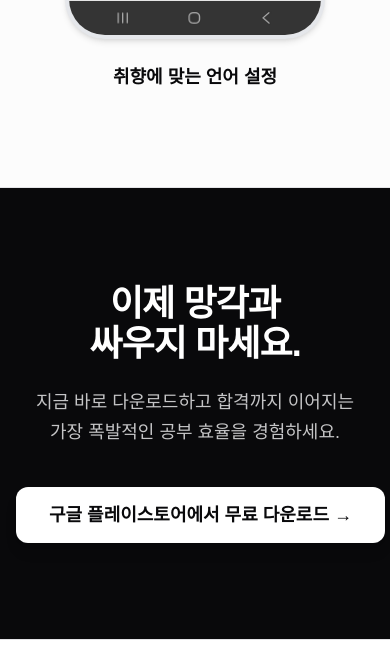
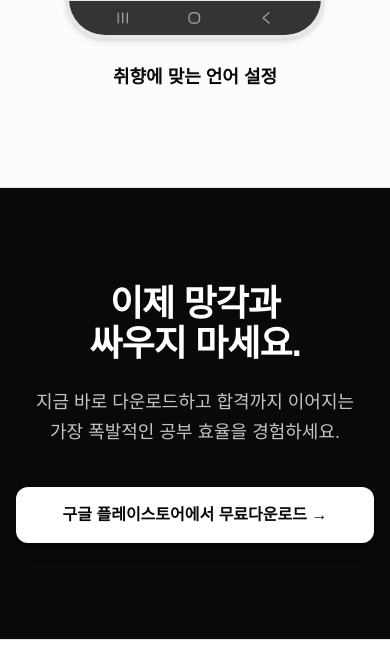
Before and after one commit to moviemanejeongdo/StudyReminder, a plain HTML site: page index.html in a window 390 px wide. Shown: the part 10476-11126 px from the top of the page. Drawn offline with nearby package versions, Linux system fonts and the light colour scheme; a web font is replaced by a local one.

Commit message:
UI: 하단 CTA 모바일 버튼 우측 쏠림 현상 해결 및 반응형 최적화

```diff
--- a/index.html
+++ b/index.html
@@ -487,8 +487,8 @@
                     지금 바로 다운로드하고 합격까지 이어지는 <br class="block sm:hidden" /> <span class="whitespace-nowrap">가장 폭발적인 공부 효율을 경험하세요.</span>
                 </p>
                 <a href="https://play.google.com/store/apps/details?id=com.memorycurve.studyreminder" target="_blank"
-                    class="btn bg-background text-foreground hover:bg-muted font-bold h-14 px-8 text-lg rounded-xl shadow-lg border border-border/10 transition-transform hover:scale-105 whitespace-nowrap">
-                    구글 플레이스토어에서 무료 다운로드 &rarr;
+                    class="btn bg-background text-foreground hover:bg-muted font-bold h-14 px-4 sm:px-8 text-base sm:text-lg rounded-xl shadow-lg border border-border/10 transition-transform hover:scale-105 w-full sm:w-auto">
+                    구글 플레이스토어에서 무료 <span class="whitespace-nowrap">다운로드 &rarr;</span>
                 </a>
             </div>
         </section>
```
Also changed, not shown: index_en.html (+2 -2 lines), index_ja.html (+2 -2 lines), index_zh.html (+2 -2 lines).
